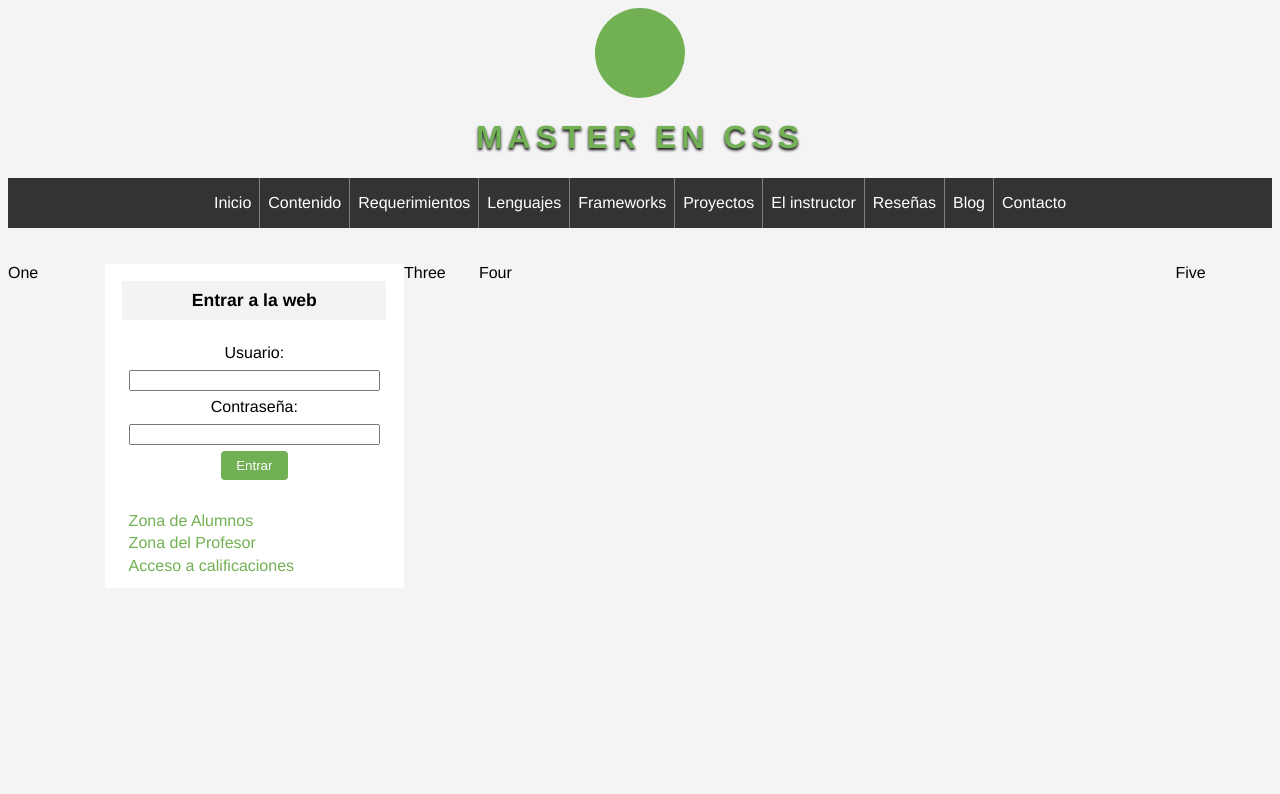
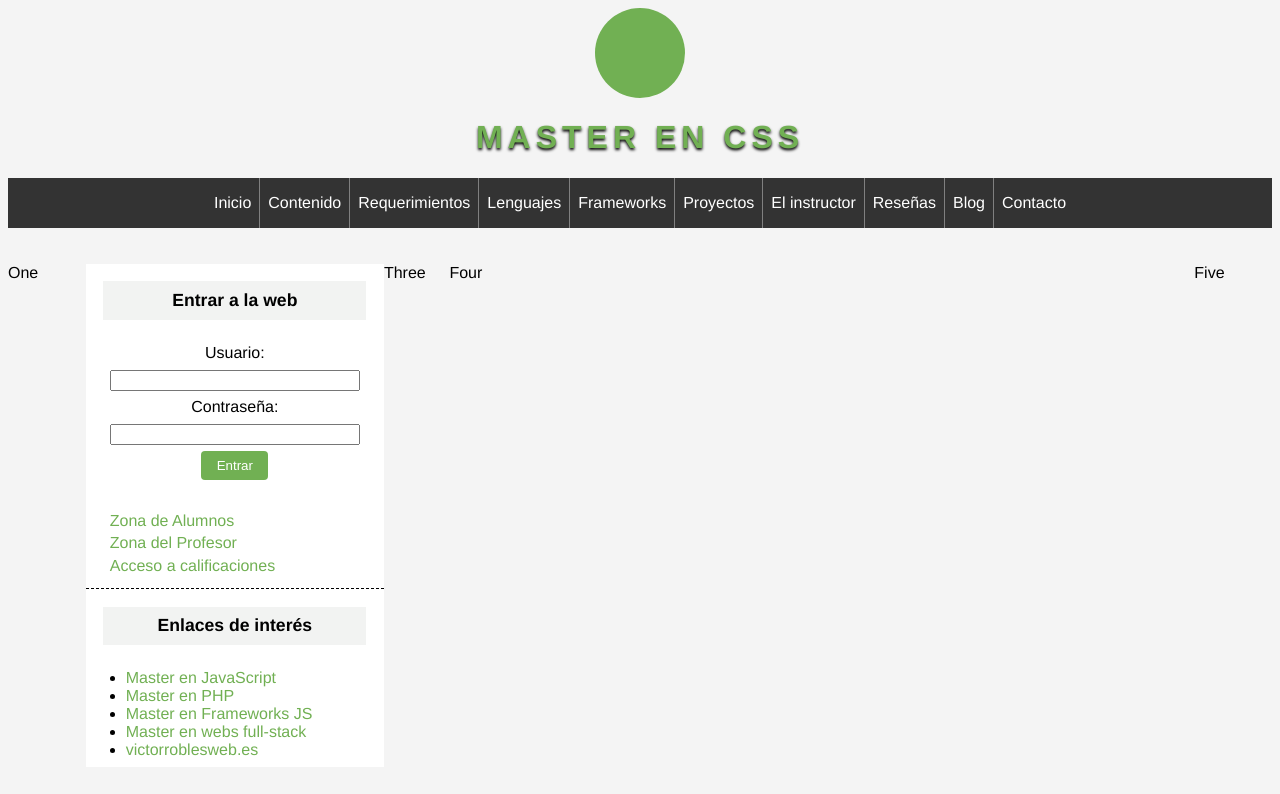
Before and after one commit to lbluebreeze/teleperfomance-prueba-tecnica, an Angular app: page / in a window 1280 px wide. Shown: the top 794 px of the page. Built offline with nearby package versions, Linux system fonts and the light colour scheme.

Commit message:
Implementar "Enlaces de interés"

```diff
--- a/src/app/app.component.html
+++ b/src/app/app.component.html
@@ -7,9 +7,10 @@
     <div class="flex-2">One</div>
     <div class="flex-2">
       <tp-login></tp-login>
+      <tp-external-link></tp-external-link>
     </div>
     <div class="flex">Three</div>
-    <div class="flex-20">Four</div>
+    <div class="flex-30">Four</div>
     <div class="flex-2">Five</div>
   </div>
 </div>
--- a/src/app/components/external-link/external-link.component.html
+++ b/src/app/components/external-link/external-link.component.html
@@ -1 +1,18 @@
-<p>external-link works!</p>
+<div class="external-wrapper column">
+  <div>
+    <div class="external-title">
+      <strong>Enlaces de interés</strong>
+    </div>
+  </div>
+  <div>
+    <div class="external-links">
+      <ul>
+        <li><a href="www.google.com">Master en JavaScript</a></li>
+        <li><a href="www.google.com">Master en PHP</a></li>
+        <li><a href="www.google.com">Master en Frameworks JS</a></li>
+        <li><a href="www.google.com">Master en webs full-stack</a></li>
+        <li><a href="www.google.com">victorroblesweb.es</a></li>
+      </ul>
+    </div>
+  </div>
+</div>
--- a/src/app/components/external-link/external-link.component.sass
+++ b/src/app/components/external-link/external-link.component.sass
@@ -0,0 +1,14 @@
+.external
+  &-wrapper
+    border-top: black dashed thin
+    background-color: white
+  &-title
+    background-color: #f2f3f2
+    text-align: center
+    font-size: 1.1em
+  &-links ul
+    margin: 0
+    padding: 0 0 0 1em
+  &-title, &-links
+    margin: 1em 1em 0 1em
+    padding: .5em
```
